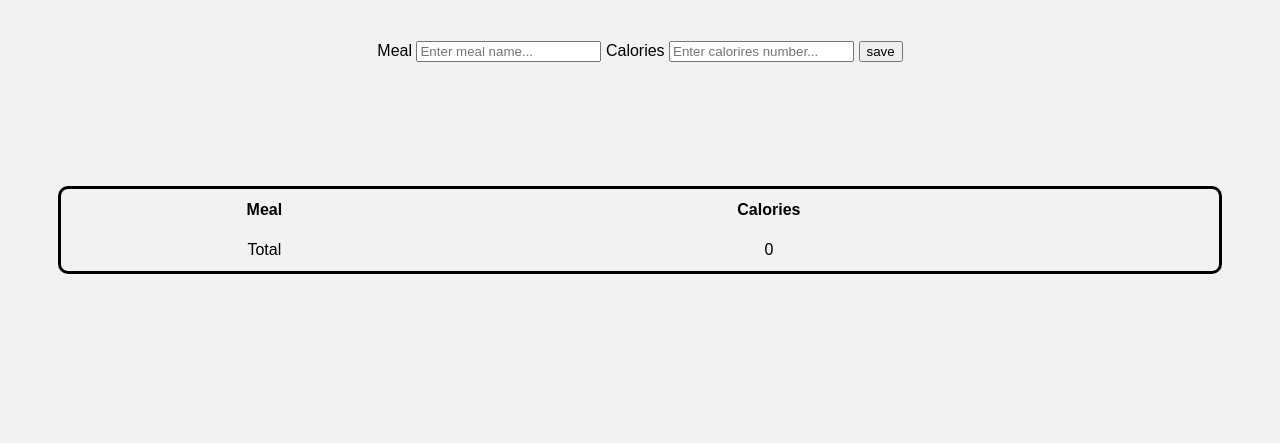
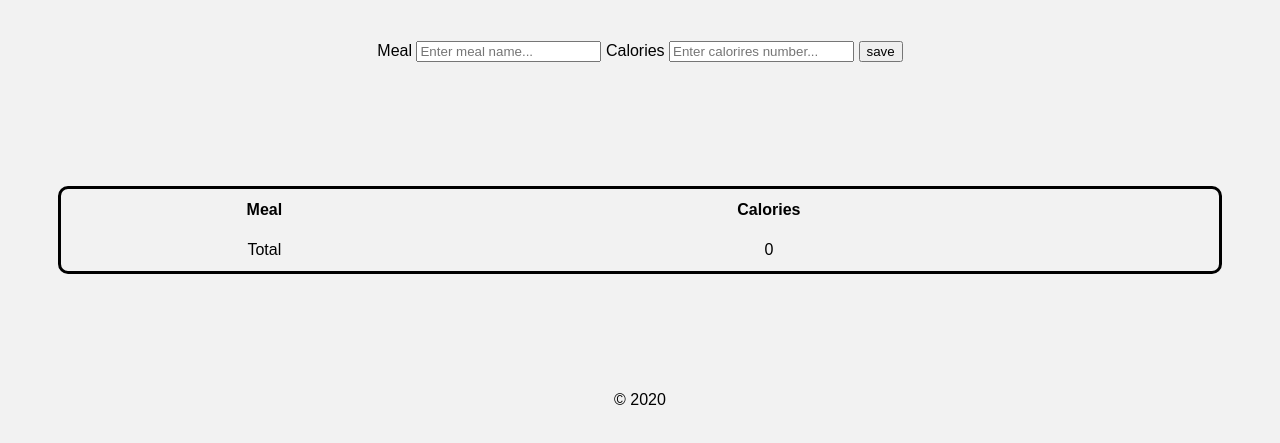
Before and after one commit to NgawangChoedenShankentsang/Arbeitsblatt_323, a website built with webpack: page übung1/src/index.html in a window 1280 px wide. Shown: the part 141-584 px from the top of the page. Built offline with nearby package versions, Linux system fonts and the light colour scheme.

Commit message:
declared footer

```diff
--- a/übung1/src/index.html
+++ b/übung1/src/index.html
@@ -18,6 +18,7 @@
       <input type="number" name="calories" min="0" placeholder="Enter calorires number..."required>
       <input type="submit" value="save">
     </form>
+
     <table>
       <thead>
         <tr>
@@ -38,9 +39,10 @@
       </tfoot>
     </table>
 
-    <footer>
+    <footer class = "footer">
+      <p class = "copy">&copy; 2020</p>
+    </footer>
 
-    </footer>
     <script src="index.js"></script>
   </body>
 </html>
```
